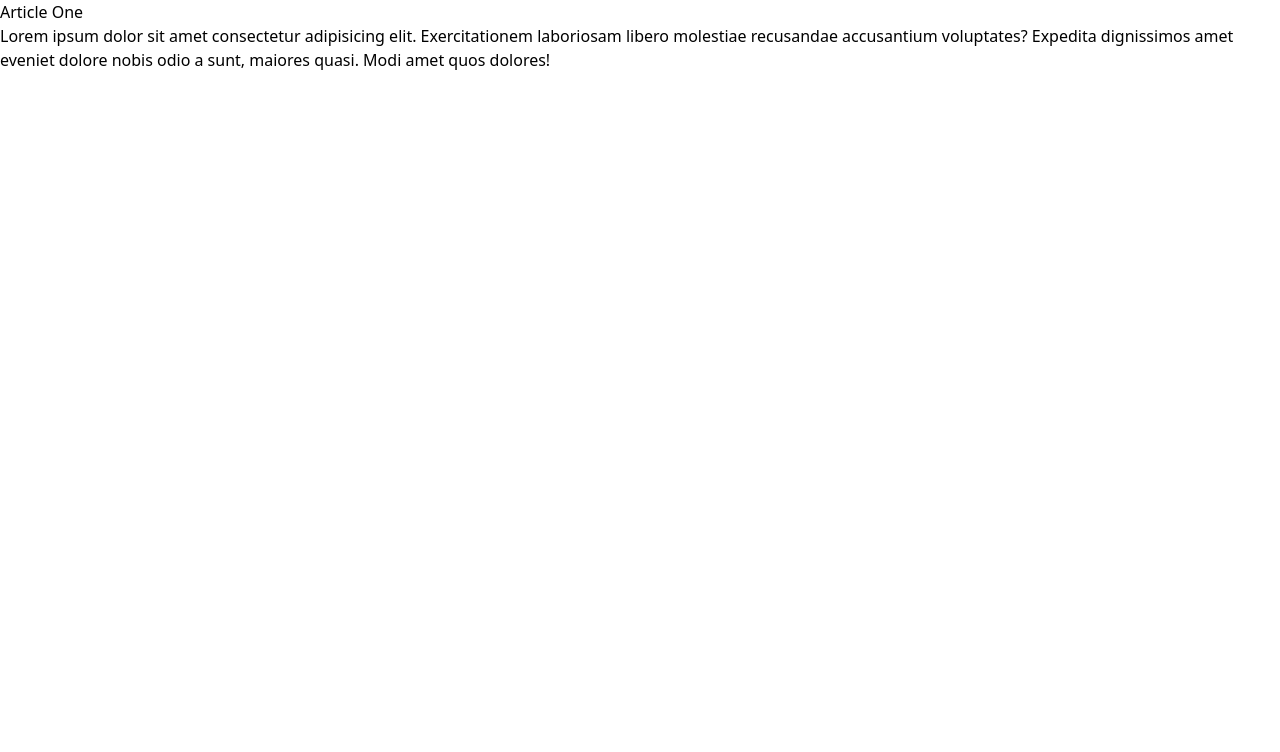
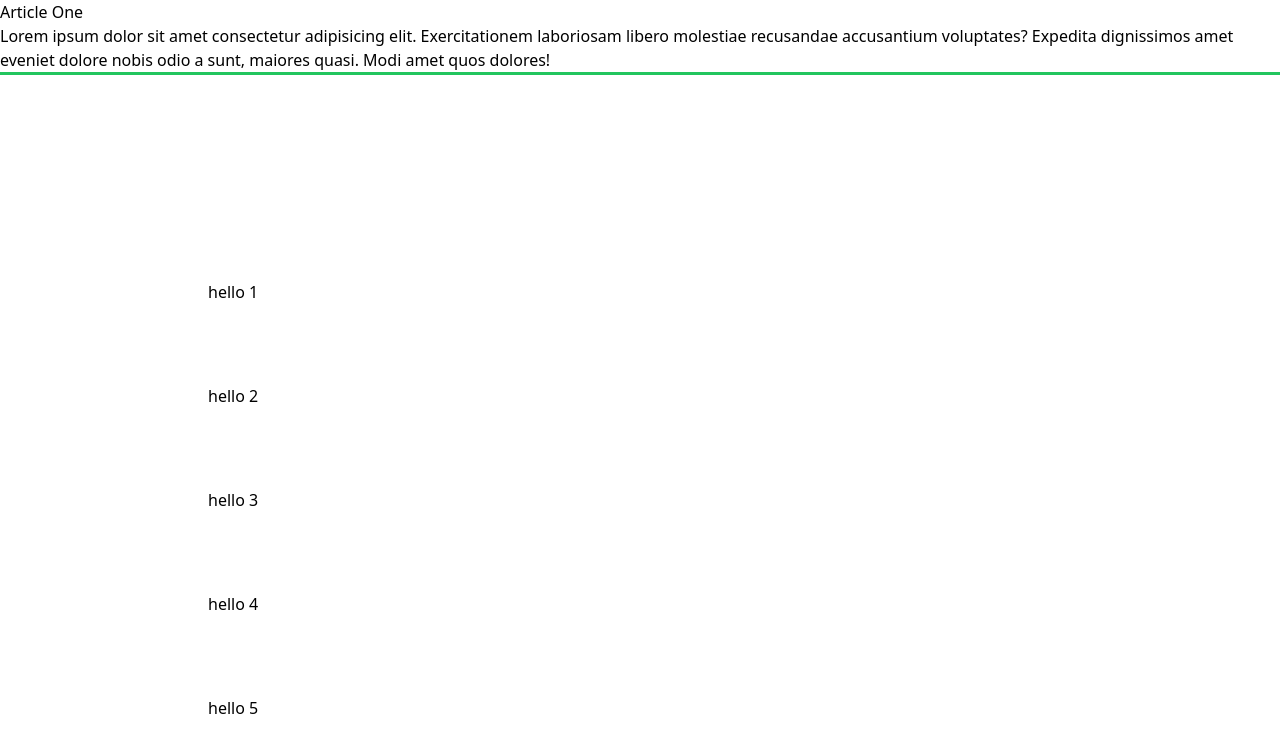
Before and after one commit to Jagadeeshftw/Tailwind-css, a plain HTML site: page 03-container-spacing/index.html in a window 1280 px wide. Drawn offline with nearby package versions, Linux system fonts and the light colour scheme.

Commit message:
container-spacing

```diff
--- a/03-container-spacing/index.html
+++ b/03-container-spacing/index.html
@@ -10,9 +10,9 @@
   <body>
     <!-- Container -->
     <div>
-      <article>
+      <article class ="container-xl outline outline-green-500  ">
         <h3>Article One</h3>
-        <p>
+        <p class=" ">
           Lorem ipsum dolor sit amet consectetur adipisicing elit.
           Exercitationem laboriosam libero molestiae recusandae accusantium
           voluptates? Expedita dignissimos amet eveniet dolore nobis odio a
@@ -25,7 +25,13 @@
       <!-- Padding -->
 
       <!-- Space Between X -->
-
+      <div class="flex p-52 flex-col space-y-20">
+        <div>hello 1</div>
+        <div>hello 2</div>
+        <div>hello 3</div>
+        <div>hello 4</div>
+        <div>hello 5</div>
+      </div>
       <!-- Space Between Y -->
     </div>
   </body>
```
